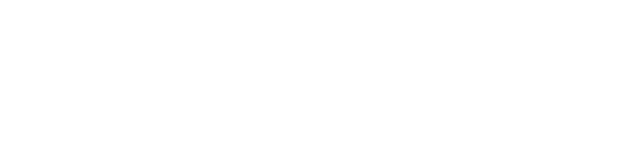
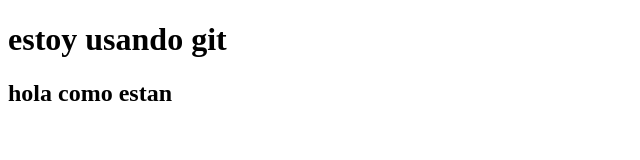
Before and after one commit to tezlacorea/gitproyect, a plain HTML site: page index.html in a window 1280 px wide. Shown: the whole page, without its empty margins (0-640 px from the left). Drawn offline with Linux system fonts and the light colour scheme.

Commit message:
agregue un segundo parrafo

```diff
--- a/css/estilos.css
+++ b/css/estilos.css
@@ -0,0 +1,6 @@
+h1
+{
+color:blueviolet
+}
+h2
+{color:chartreuse}
--- a/index.html
+++ b/index.html
@@ -7,6 +7,7 @@
     <title>Document</title>
 </head>
 <body>
-
+    <h1>estoy usando git</h1>
+    <h2>hola como estan</h2>
 </body>
 </html>
```
